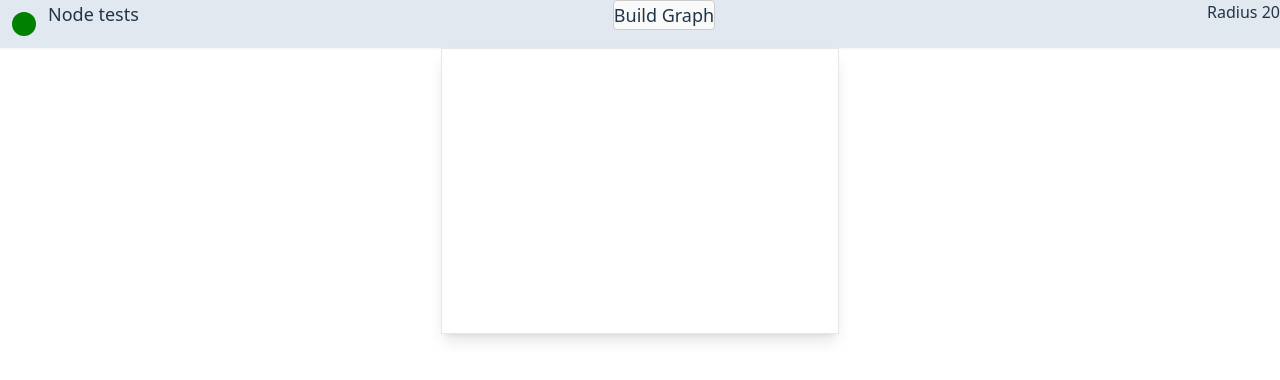
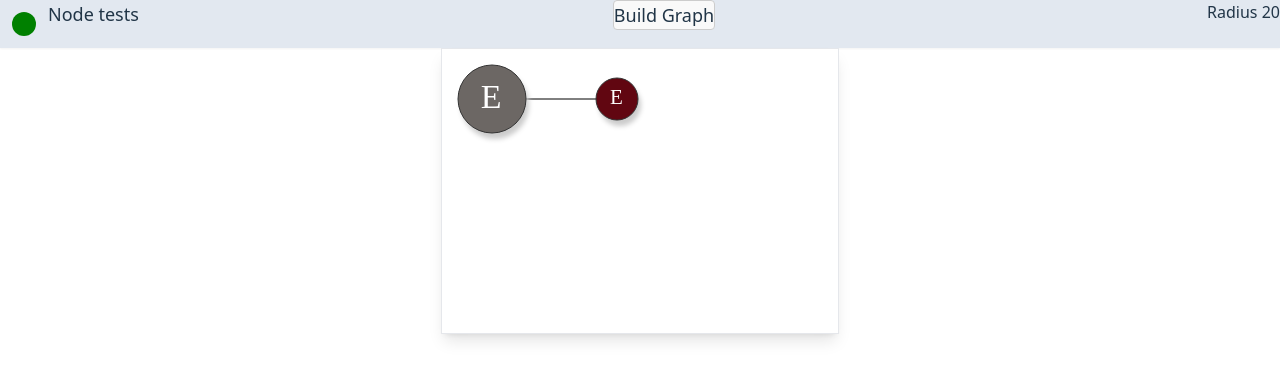
Before and after one commit to sico99/visual-bfs, a React (Vite) app: page / in a window 1280 px wide. Shown: the top 380 px of the page. Built offline with nearby package versions, Linux system fonts and the light colour scheme.

Commit message:
Fixed broken functinoality and improved UI

```diff
--- a/index.html
+++ b/index.html
@@ -4,7 +4,7 @@
     <meta charset="UTF-8" />
     <link rel="icon" type="image/svg+xml" href="/vite.svg" />
     <meta name="viewport" content="width=device-width, initial-scale=1.0" />
-    <title>Visual BFS</title>
+    <title>Link letter fast</title>
   </head>
   <body>
     <div id="root"></div>
--- a/src/components/graph.tsx
+++ b/src/components/graph.tsx
@@ -1,7 +1,7 @@
 import { useEffect, useState } from "react"
 import {Node, Edge, NodeVectorAmplitude, Vector} from "../types";
 
-import { detectCollision, drawNode, moveNode, renderNodes, invertVector, createNode, checkNodeClick, randomNode} from "../functions/nodes";
+import { detectCollision, drawNode, moveNode, renderNodes, invertVector, createNode, checkNodeClick, randomNode, drawEdge} from "../functions/nodes";
 
 interface GraphProps {
     nodes: Array<Node>;
@@ -24,6 +24,7 @@ export const Graph = ({nodes, edges,count, radiusSeed, chance, recreateGraph, se
   const [selectedNodes, setSelected] = useState(new Set() as Set<number>)
 
   const elasticForce = 10
+  const selectedColour = 'yellow'
 
   // If the nodes, moving nodes, offscreen canvas or selected nodes change redraw the graph
   useEffect(() => {
@@ -54,6 +55,9 @@ export const Graph = ({nodes, edges,count, radiusSeed, chance, recreateGraph, se
    * Build the nodes out randomly but aligned to a rough grid
    */
   const createGraph = () => {
+	// Clear selected nodes
+	setSelected(new Set())
+
 	const increment = (radiusSeed * 2) + min_space
 	let centreX = increment, centreY = increment, current = 0, max_height = 0, max_width = 0
 	const random_variable = max_space - min_space, theseNodes: Array<Node> = []
@@ -196,14 +200,42 @@ export const Graph = ({nodes, edges,count, radiusSeed, chance, recreateGraph, se
 			drawNode(context,node.node,true)
 		}
 
-		// Draw the moving nodes...
+		// Draw the selected nodes.
+		const rerawNodes:Set<number> = new Set()
 		for (const index of selectedNodes) {
+
 			const node = nodes[index]
-			const selectedColour = node.color
-			node.color = '#abc'
-			node.name = 'selected'
+
+			// Selected links need to be emboldened
+			if (node.links){
+				const width = 3
+				const color = 'blue'
+				for (const [to,_from] of node.links){
+					rerawNodes.add(to)
+					drawEdge(context,node,nodes[to],width, color)
+				}
+			}
+
+			const oldColour = node.color
+			node.color = selectedColour
 			drawNode(context,node)
-			node.color = selectedColour
+			node.color = oldColour
+
+		}
+
+		// Reraw the painted nodes
+		for (const nid of rerawNodes){
+			// Nodes can be linked we need to keep those selected the same colour
+			const node =nodes[nid]
+			if (selectedNodes.has(nid)){
+
+				const oldColour = node.color
+				node.color = selectedColour
+				drawNode(context,node)
+				node.color = oldColour
+
+			} else
+				drawNode(context,node)
 		}
 
 
--- a/src/functions/nodes.ts
+++ b/src/functions/nodes.ts
@@ -1,4 +1,5 @@
 import { Node, Size, Vector, Edge, BoundingBox, NodeVector, NodeVectorAmplitude } from "../types"
+import { randomLetter } from "./util"
 
 const cir = 2 * Math.PI
 
@@ -20,8 +21,8 @@ export const createNode = (index:number, centreX:number, centreY:number, radius:
 	}
 	const thisNode = {
 		index: index,
-		name: (name) ? name : 'N'+ index,
-		color: color ?? 'rgb('+ (Math.random() * 256).toFixed(0) + ',' + (Math.random() * 256).toFixed(0) + ',' +(Math.random() * 256).toFixed(0) + ')',
+		name: (name) ? name : randomLetter(),
+		color: color ?? 'rgb('+ (Math.random() * 128).toFixed(0) + ',' + (Math.random() * 128).toFixed(0) + ',' +(Math.random() * 128).toFixed(0) + ')',
 		centreX: centreX,
 		centreY: centreY,
 		radius: radius,
@@ -42,6 +43,12 @@ export const randomNode = (index: number, current: Map<number, number>, count:nu
 	}
 }
 
+/**
+ *
+ * @param point The position on the canvas which has been clicked
+ * @param nodes The array of nodes to check
+ * @returns A node if matched to click location or null if none found
+ */
 export const checkNodeClick = (point: Vector, nodes: Array<Node>): Node|null => {
 	for(const node of nodes) {
 		let matched = false
@@ -107,7 +114,14 @@ export const detectCollision = (movingNode: Node, staticNode: Node):Vector  => {
 
 }
 
-
+/**
+ * Move a node by the amount specified bouncing back off the edges of the canvas
+ * @param node The node to check
+ * @param vector the direction we want to move the node in
+ * @param canvasSize The total area of the graph
+ * @param factor If specified multiply the movement by this factor
+ * @returns A node with a direction of travel
+ */
 export const moveNode = (node: Node, vector: Vector, canvasSize: Size, factor:number = 1): NodeVector => {
 	const bb = node.boundingBox
 	const newVector = {...vector}
@@ -211,11 +225,20 @@ export const drawNode = (context: CanvasRenderingContext2D|OffscreenCanvasRender
 
 	context.beginPath();
 	context.arc(node.centreX, node.centreY, node.radius, 0, cir, false);
+
+	shadeElement(context, 5, 3, 6)
+
 	context.fillStyle = node.color;
 	context.fill();
+
+	// Turn off for the rest of the parts of the circle
+	shadeElement(context)
+
 	context.lineWidth = 1;
 	context.strokeStyle = '#333';
-	context.strokeText(node.name, node.centreX,  node.centreY)
+	context.font = node.radius + 'px bold sanserif'
+	context.fillStyle = 'white';
+	context.fillText(node.name, node.centreX - node.radius/3,  node.centreY + node.radius/4)
 	// If showing the bounding box as well add that now
 	if (showBox && node.boundingBox)
 		context.rect(node.boundingBox.left,node?.boundingBox?.top, node?.boundingBox?.right - node?.boundingBox?.left, node?.boundingBox?.bottom - node?.boundingBox?.top)
@@ -223,12 +246,34 @@ export const drawNode = (context: CanvasRenderingContext2D|OffscreenCanvasRender
 	context.stroke();
 }
 
-export const drawEdge = (context: CanvasRenderingContext2D|OffscreenCanvasRenderingContext2D, fromNode: Node, toNode: Node) => {
+function shadeElement(context: CanvasRenderingContext2D|OffscreenCanvasRenderingContext2D, blur: number =0, x: number =0, y: number =0,color:string = '#ccc') {
+
+	context.shadowColor = color
+	context.shadowBlur = blur;
+	context.shadowOffsetX = x
+	context.shadowOffsetY = y
+}
+
+/**
+ *
+ * @param context The canvas / offscreen canvas we are writing to
+ * @param fromNode The node to extend from
+ * @param toNode The node to go to
+ */
+export const drawEdge =
+	(
+		context: CanvasRenderingContext2D|OffscreenCanvasRenderingContext2D,
+		fromNode: Node,
+		toNode: Node,
+		width: number = 1,
+		colour: string = '#000'
+	) => {
 		context.beginPath();
 		context.moveTo(fromNode.centreX, fromNode.centreY)
 		context.lineTo(toNode.centreX,toNode.centreY)
-	context.lineWidth = 1;
-	context.strokeStyle = '#abc';
+
+		context.lineWidth = width;
+		context.strokeStyle = colour;
 		context.stroke();
 }
 
--- /dev/null
+++ b/src/functions/util.ts
@@ -0,0 +1,6 @@
+export const randomLetter = () => {
+    // Random character code between 65 and 90
+    const offset = Math.floor(Math.random() * 25)
+
+    return String.fromCharCode(65 + offset)
+}
```
Also changed, not shown: 1 other file (tests, documents, lock files or other folders). Lines whose indentation alone changed are shown as unchanged.
